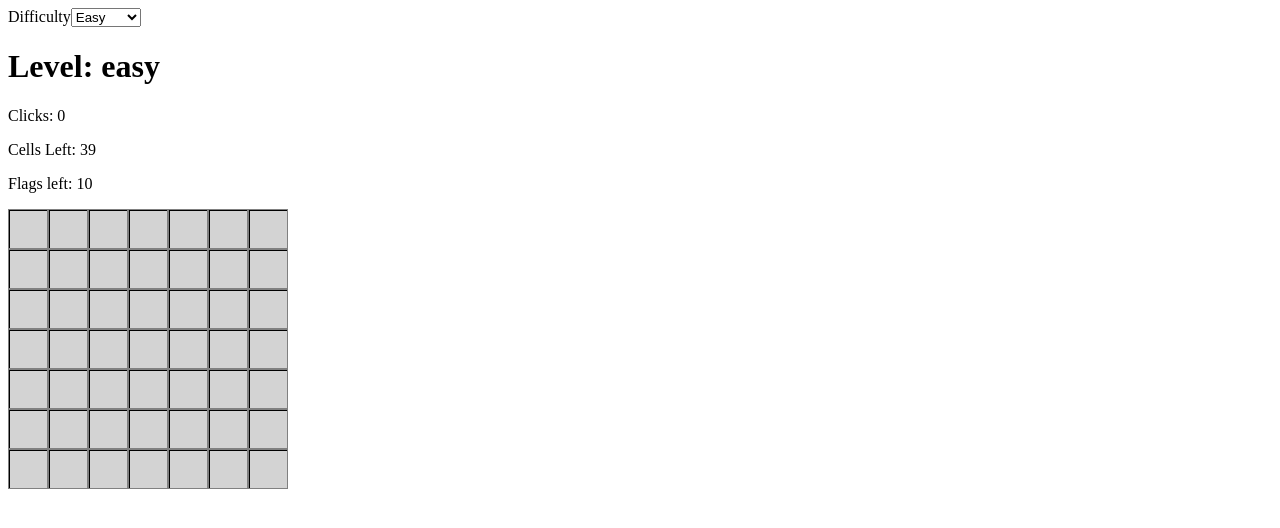
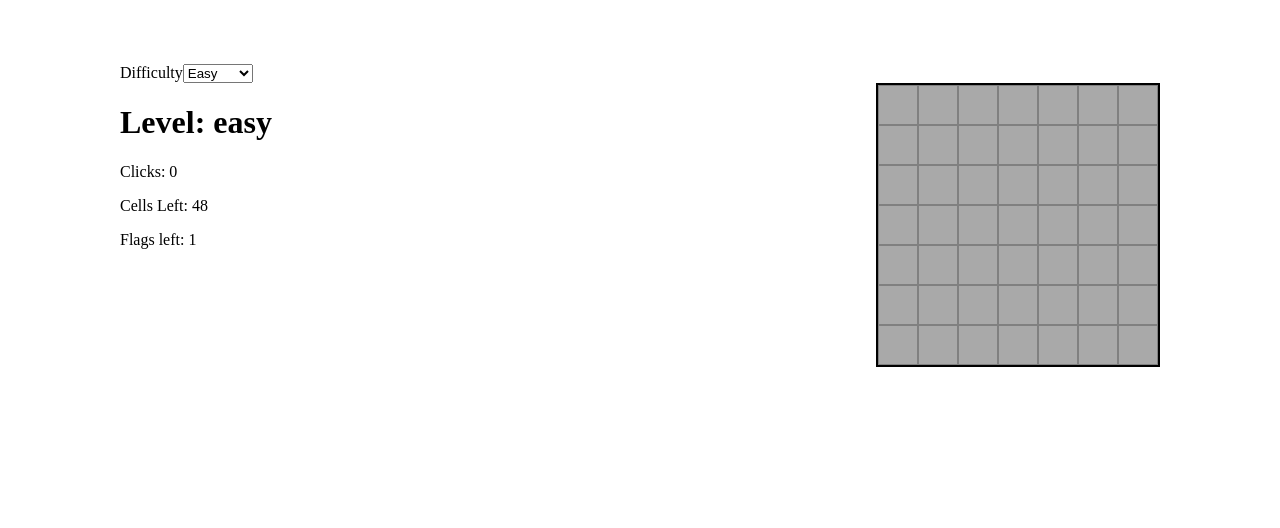
Before and after one commit to soumy9/minesweeper, a React (Create React App) app: page / in a window 1280 px wide. Shown: the top 528 px of the page. Built offline with nearby package versions, Linux system fonts and the light colour scheme.

Commit message:
Limit number of flags that can be added

```diff
--- a/src/App.css
+++ b/src/App.css
@@ -1,6 +1,15 @@
+.App{
+	margin: 4rem 7rem;
+}
+.Grid{
+	display: flex;
+	flex-direction: row;
+	justify-content: space-between;
+}
 .grid{
 	display: flex;
 	flex-direction: column;
+	border: 2px solid black;
 }
 .row{
 	display: flex;
@@ -18,11 +27,11 @@
 	align-items: center;
 }
 
-.uncovered{
+.covered{
 	background-color: darkgrey;
 }
 
-.covered{
+.uncovered{
 	background-color: lightgrey;
 	box-shadow: inset 1px 1px;
 }
--- a/src/App.tsx
+++ b/src/App.tsx
@@ -15,7 +15,7 @@ const difficultyLevels: DifficultyLevel[] = [
     levelName: "easy",
     height: 7,
     width: 7,
-    mines: 10,
+    mines: 1,
   },
   {
     levelName: "medium",
--- a/src/Grid.tsx
+++ b/src/Grid.tsx
@@ -73,7 +73,7 @@ const Grid = (props: {
     setGrid(ms.grid);
   }, [height, mines, width]);
   const cellClickHandler = (event: React.MouseEvent<HTMLElement>) => {
-    if (isGameOver || isGameWon) return;
+    if (isGameOver) return;
     const target: HTMLElement = event.currentTarget;
     const r = parseInt(target.getAttribute("data-row") || "");
     const c = parseInt(target.getAttribute("data-col") || "");
@@ -92,23 +92,43 @@ const Grid = (props: {
       if (flagPositions.has(`${row},${col}`)) {
         flagPositions.delete(`${row},${col}`);
       } else {
+				//dont place flags if 0 flags are left, also don't update the state in this case
+				if(flagPositions.size===mines) return flagPositions;
         flagPositions.add(`${row},${col}`);
       }
       //return a new set so that state reference is updated
       return new Set(flagPositions);
     });
   };
+	useEffect(()=>{
+		console.log('flagPositions set was updated');
+	},[flagPositions]);
   useEffect(() => {
     if (cellsLeft === 0) {
       setIsGameWon(true);
       setIsGameOver(true);
     }
-  }, [cellsLeft]);
+		setFlagPositions(flagPositions=>{
+			const newFlagPos=new Set<string>();
+			for(const pos of Array.from(flagPositions.keys())){
+				const [row,col]=pos.split(',').map(str=>parseInt(str));
+
+				if(grid[row][col]===Number.NEGATIVE_INFINITY||(grid[row][col]>0&&grid[row][col]!==Number.POSITIVE_INFINITY)){
+				}else{
+					//keep flag at this cell
+					newFlagPos.add(pos);
+				}
+			}
+			return newFlagPos;
+		});
+  }, [cellsLeft, flagsCount, grid]);
   useEffect(() => {
+		console.log('flagPositions');
     setFlagsCount(mines - flagPositions.size);
   }, [mines, flagPositions]);
   return (
     <div className="Grid">
+      <div>
         <h1>Level: {levelName}</h1>
         <p>Clicks: {clicks}</p>
         <p>Cells Left: {cellsLeft}</p>
@@ -120,6 +140,7 @@ const Grid = (props: {
             <p>GAME OVER!!!!💣</p>
           )
         ) : null}
+      </div>
       <div className="grid">
         {grid.map((row, r) => {
           return (
```
Lines whose indentation alone changed are shown as unchanged.
